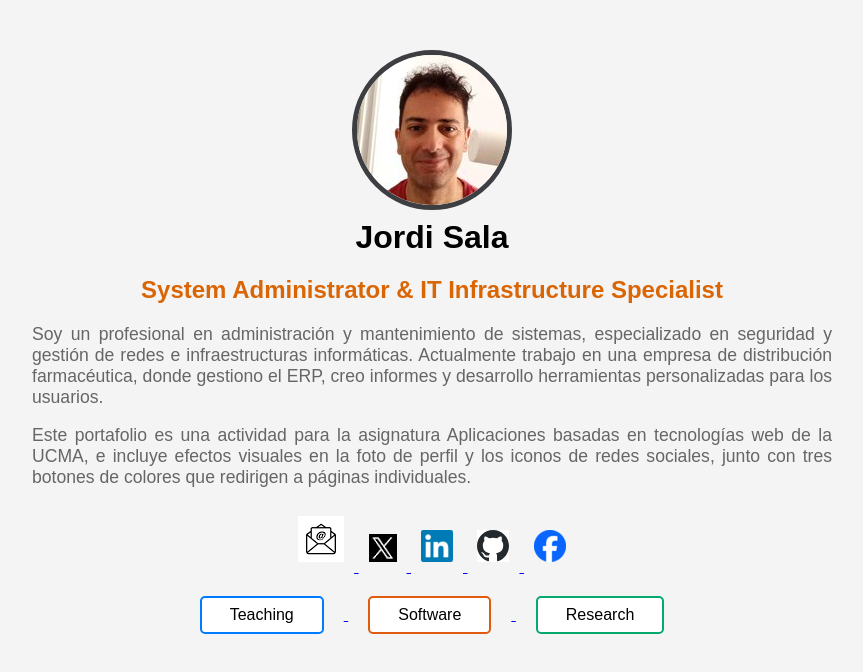
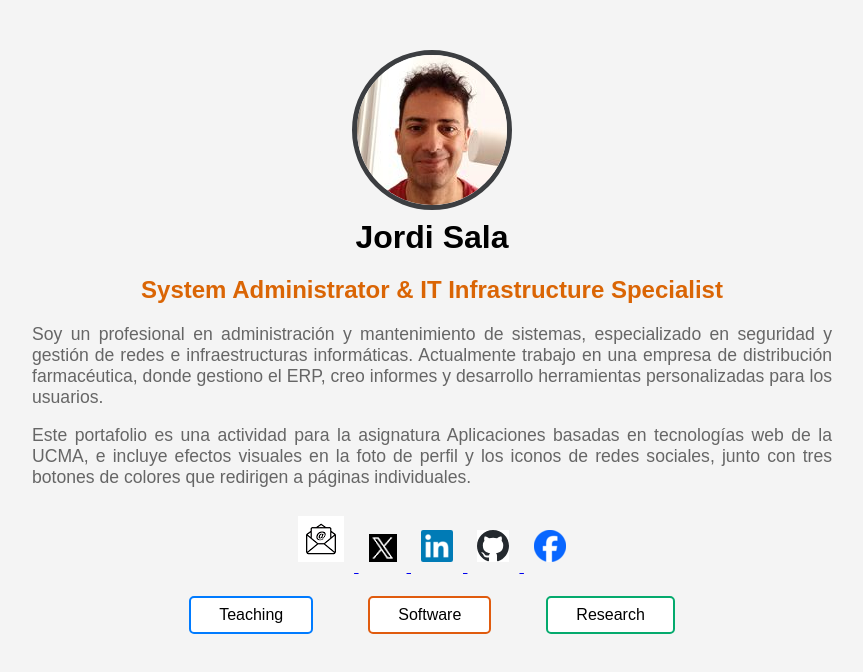
Before and after one commit to blackbomer/portfolioJordiSala, a plain HTML site: page index.html in a window 1280 px wide. Shown: the whole page, without its empty margins (208-1071 px from the left). Drawn offline with Linux system fonts and the light colour scheme.

Commit message:
Update styles.css

```diff
--- a/css/styles.css
+++ b/css/styles.css
@@ -111,6 +111,12 @@ p {
     color: white;
 }
 
+.buttons {
+    display: flex;
+    justify-content: center;
+    flex-wrap: wrap;
+    gap: 15px;
+}
 
 @media (max-width: 600px) {
     .profile-pic {
```
